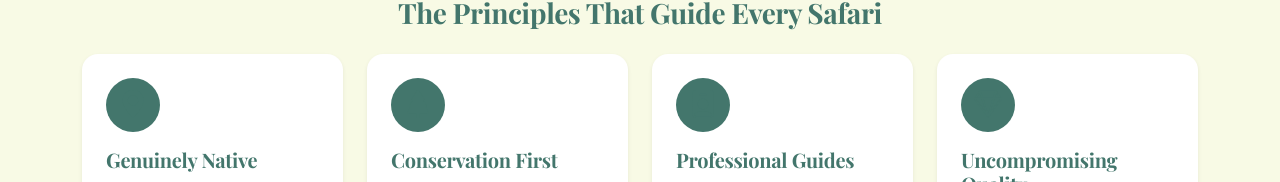
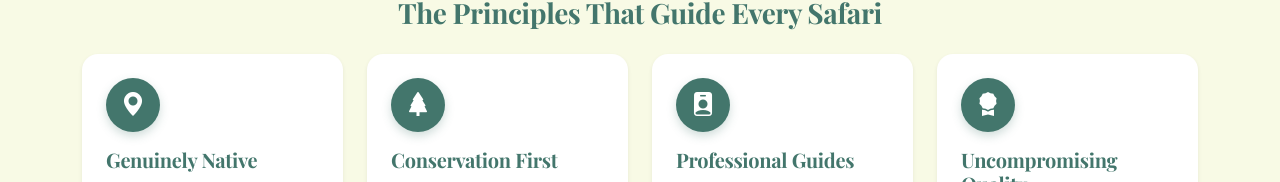
Before and after one commit to Local-fella7/safaricare, a Nuxt app: page /about-us in a window 1280 px wide. Shown: the part 748-930 px from the top of the page. Built offline with nearby package versions, Linux system fonts and the light colour scheme; a web font is replaced by a local one.

Commit message:
fix(ui): ensure high-contrast visible icons inside circular badges

```diff
--- a/app/components/home/TrustSection.vue
+++ b/app/components/home/TrustSection.vue
@@ -67,7 +67,7 @@ const testimonials = [
           class="col-md-6 col-lg-3"
         >
           <div class="pillar-card p-4 rounded-4 bg-white shadow-sm h-100 border border-light">
-            <div class="pillar-icon rounded-circle bg-sc-forest bg-opacity-10 text-sc-forest d-flex align-items-center justify-content-center mb-3 fs-3">
+            <div class="pillar-icon rounded-circle bg-sc-forest text-white d-flex align-items-center justify-content-center mb-3 fs-3 shadow-sm">
               <i :class="`bi ${pillar.icon}`"></i>
             </div>
             <h3 class="font-serif fw-bold h5 text-sc-forest mb-2">{{ pillar.title }}</h3>
--- a/app/pages/about-us.vue
+++ b/app/pages/about-us.vue
@@ -21,7 +21,7 @@ const values = [
     text: 'Certified, multilingual Tanzanian naturalist guides with decades of bushcraft experience, keen wildlife tracking instincts, and continuous professional training.'
   },
   {
-    icon: 'bi-gem',
+    icon: 'bi-award-fill',
     title: 'Uncompromising Quality',
     text: 'From customized 4WD cruisers to vetted luxury tented camps, we ensure seamless logistics and obsessive attention to detail.'
   }
@@ -89,7 +89,7 @@ const values = [
             class="col-md-6 col-lg-3"
           >
             <div class="card card-sc border-0 shadow-sm p-4 bg-white h-100 rounded-4">
-              <div class="icon-circle bg-sc-forest bg-opacity-10 text-sc-forest rounded-circle d-flex align-items-center justify-content-center mb-3 fs-3" style="width: 54px; height: 54px;">
+              <div class="icon-circle mb-3">
                 <i :class="`bi ${v.icon}`"></i>
               </div>
               <h3 class="font-serif h5 fw-bold text-sc-forest mb-2">{{ v.title }}</h3>
@@ -152,4 +152,27 @@ const values = [
 .about-us-view {
   background-color: var(--sc-ivory);
 }
+
+.icon-circle {
+  width: 54px;
+  height: 54px;
+  border-radius: 50%;
+  background-color: var(--sc-forest);
+  display: flex;
+  align-items: center;
+  justify-content: center;
+  box-shadow: 0 4px 10px rgba(67, 118, 108, 0.25);
+  transition: transform 0.25s ease, background-color 0.25s ease;
+
+  i {
+    color: #ffffff !important;
+    font-size: 1.5rem;
+    line-height: 1;
+  }
+}
+
+.card-sc:hover .icon-circle {
+  transform: scale(1.08);
+  background-color: var(--sc-gold);
+}
 </style>
--- a/app/pages/contact.vue
+++ b/app/pages/contact.vue
@@ -36,7 +36,7 @@ useSeoMeta({
           <!-- Contact Cards -->
           <div class="d-flex flex-column gap-3 mb-4">
             <div class="card p-3 rounded-3 bg-white border-0 shadow-sm d-flex flex-row align-items-center gap-3">
-              <div class="icon-box bg-sc-forest bg-opacity-10 text-sc-forest rounded-circle p-3 fs-4">
+              <div class="icon-box bg-sc-forest text-white rounded-circle p-3 fs-4 shadow-sm">
                 <i class="bi bi-geo-alt-fill"></i>
               </div>
               <div>
@@ -46,7 +46,7 @@ useSeoMeta({
             </div>
 
             <div class="card p-3 rounded-3 bg-white border-0 shadow-sm d-flex flex-row align-items-center gap-3">
-              <div class="icon-box bg-sc-gold bg-opacity-15 text-sc-gold rounded-circle p-3 fs-4">
+              <div class="icon-box bg-sc-gold text-white rounded-circle p-3 fs-4 shadow-sm">
                 <i class="bi bi-envelope-fill"></i>
               </div>
               <div>
@@ -72,7 +72,7 @@ useSeoMeta({
             </div>
 
             <div class="card p-3 rounded-3 bg-white border-0 shadow-sm d-flex flex-row align-items-center gap-3">
-              <div class="icon-box bg-sc-forest bg-opacity-10 text-sc-forest rounded-circle p-3 fs-4">
+              <div class="icon-box bg-sc-forest text-white rounded-circle p-3 fs-4 shadow-sm">
                 <i class="bi bi-clock-fill"></i>
               </div>
               <div>
```
